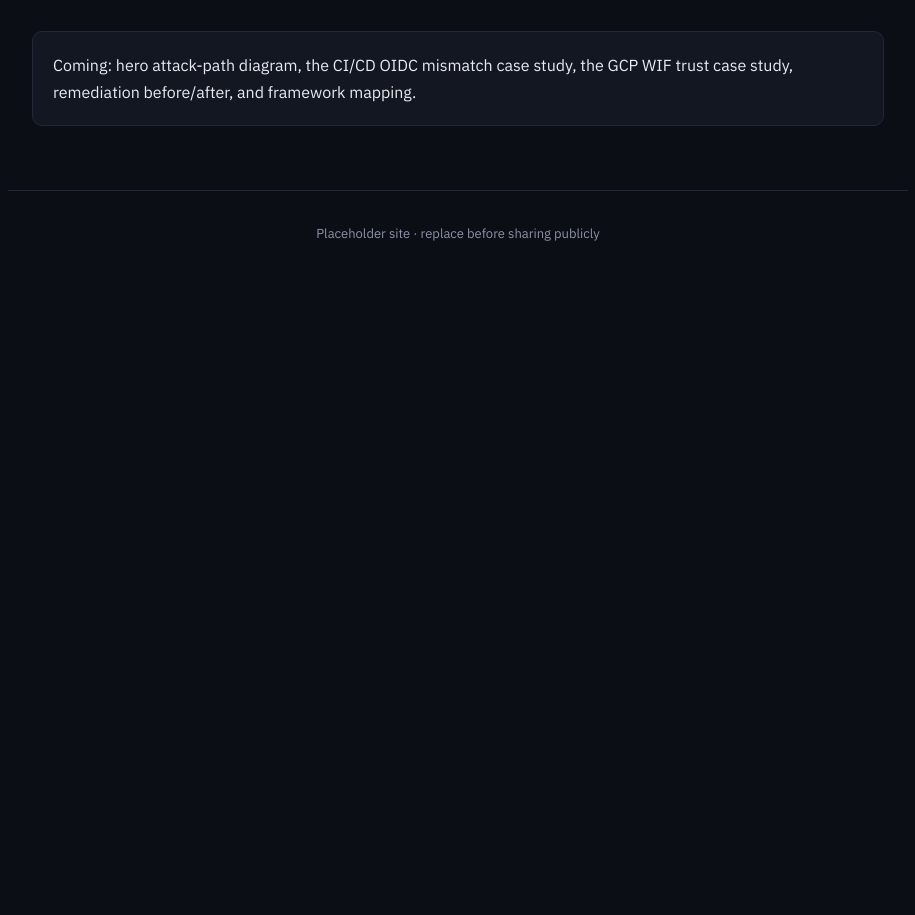
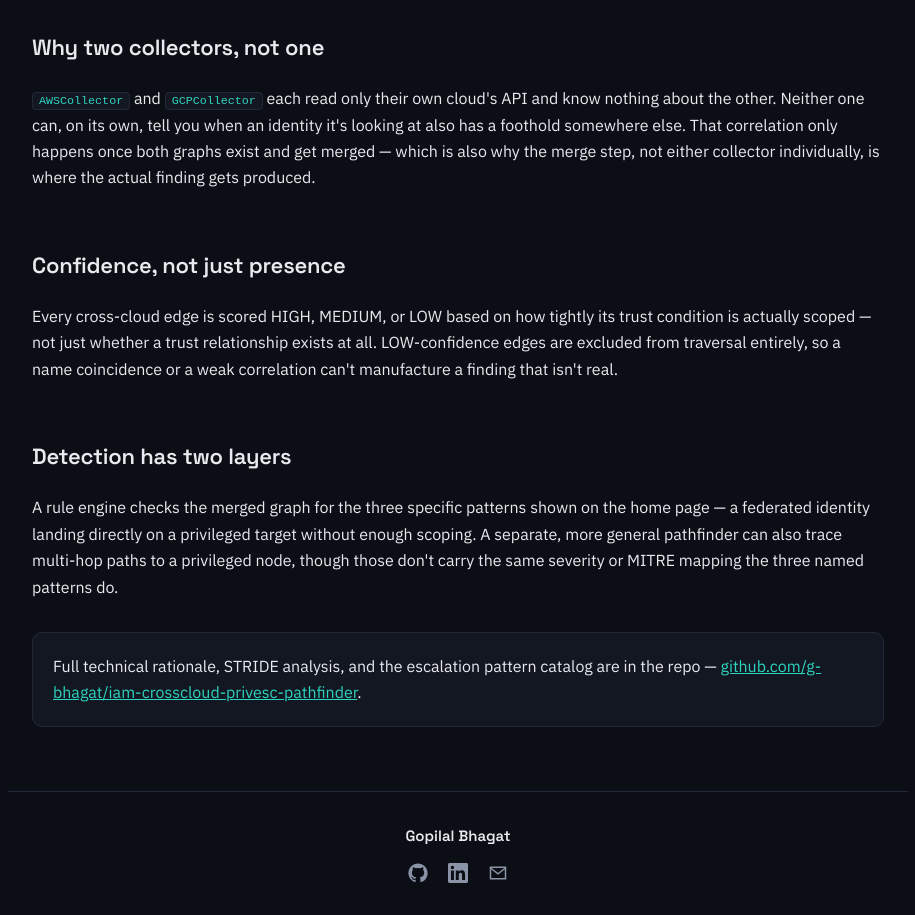
Before and after one commit to g-bhagat/iam-crosscloud-privesc-pathfinder, a plain HTML site: page docs/project.html in a window 1280 px wide. Shown: the part 924-1839 px from the top of the page, without its empty margins (182-1097 px from the left). Before the commit the page ends 1200 px from the top, so only its background shows below. Drawn offline with Linux system fonts and the light colour scheme.

Commit message:
updating cloudprojects project.html

```diff
--- a/docs/project.html
+++ b/docs/project.html
@@ -3,40 +3,81 @@
 <head>
 <meta charset="UTF-8">
 <meta name="viewport" content="width=device-width, initial-scale=1.0">
-<title>Project — placeholder</title>
+<title>Architecture — iam-crosscloud-privesc-pathfinder</title>
 <link rel="stylesheet" href="style.css">
 </head>
 <body>
 <header>
-  <strong>your name</strong>
+  <strong>GB</strong>
   <nav>
     <a href="index.html">Home</a>
-    <a href="project.html" aria-current="page">Project</a>
+    <a href="project.html" aria-current="page">Architecture</a>
   </nav>
 </header>
 
 <main>
-  <span class="status">second page test</span>
-  <h1>Multi-cloud IAM privilege escalation path analyzer</h1>
+  <h1>Architecture</h1>
   <p class="lede">
-    This page confirms multi-page navigation works on GitHub Pages —
-    a plain link to another .html file in the same repo, no routing
-    config needed. Case study content goes here later.
+    AWS and GCP sandbox APIs feed two independent collectors into a
+    unified identity graph, which flows through a correlation engine,
+    escalation rule engine, and pathfinder, producing a remediation
+    report and an interactive visualization.
   </p>
 
   <div class="card">
     <img src="architecture-diagram.svg" alt="System architecture: AWS and GCP sandbox APIs feed dedicated collectors into a unified identity graph, which flows through a correlation engine, escalation rule engine, and pathfinder, producing a remediation report and an interactive visualization." style="width:100%;height:auto;">
   </div>
 
+  <h2>Why two collectors, not one</h2>
+  <p>
+    <code>AWSCollector</code> and <code>GCPCollector</code> each read
+    only their own cloud's API and know nothing about the other.
+    Neither one can, on its own, tell you when an identity it's
+    looking at also has a foothold somewhere else. That correlation
+    only happens once both graphs exist and get merged — which is
+    also why the merge step, not either collector individually, is
+    where the actual finding gets produced.
+  </p>
+
+  <h2>Confidence, not just presence</h2>
+  <p>
+    Every cross-cloud edge is scored HIGH, MEDIUM, or LOW based on how
+    tightly its trust condition is actually scoped — not just whether
+    a trust relationship exists at all. LOW-confidence edges are
+    excluded from traversal entirely, so a name coincidence or a weak
+    correlation can't manufacture a finding that isn't real.
+  </p>
+
+  <h2>Detection has two layers</h2>
+  <p>
+    A rule engine checks the merged graph for the three specific
+    patterns shown on the home page — a federated identity landing
+    directly on a privileged target without enough scoping. A
+    separate, more general pathfinder can also trace multi-hop paths
+    to a privileged node, though those don't carry the same severity
+    or MITRE mapping the three named patterns do.
+  </p>
+
   <div class="card">
-    Coming: hero attack-path diagram, the CI/CD OIDC mismatch case study,
-    the GCP WIF trust case study, remediation before/after, and framework
-    mapping.
+    Full technical rationale, STRIDE analysis, and the escalation
+    pattern catalog are in the repo —
+    <a href="https://github.com/g-bhagat/iam-crosscloud-privesc-pathfinder">github.com/g-bhagat/iam-crosscloud-privesc-pathfinder</a>.
   </div>
 </main>
 
 <footer>
-  Placeholder site · replace before sharing publicly
+  <div class="footer-name">Gopilal Bhagat</div>
+  <div class="footer-icons">
+    <a href="https://github.com/g-bhagat?tab=repositories" aria-label="GitHub" title="GitHub">
+      <svg width="20" height="20" viewBox="0 0 24 24" fill="currentColor"><path d="M12 .5C5.65.5.5 5.65.5 12c0 5.08 3.29 9.39 7.86 10.91.57.1.78-.25.78-.55 0-.27-.01-1.17-.02-2.12-3.2.7-3.88-1.36-3.88-1.36-.52-1.34-1.28-1.69-1.28-1.69-1.04-.72.08-.7.08-.7 1.15.08 1.76 1.19 1.76 1.19 1.03 1.76 2.7 1.25 3.36.96.1-.75.4-1.25.73-1.54-2.55-.29-5.23-1.28-5.23-5.69 0-1.26.45-2.29 1.19-3.09-.12-.29-.52-1.46.11-3.05 0 0 .97-.31 3.18 1.18a11 11 0 0 1 5.79 0c2.2-1.49 3.17-1.18 3.17-1.18.64 1.59.24 2.76.12 3.05.74.8 1.18 1.83 1.18 3.09 0 4.42-2.69 5.4-5.25 5.68.41.36.78 1.06.78 2.14 0 1.55-.01 2.79-.01 3.17 0 .3.2.66.79.55A10.52 10.52 0 0 0 23.5 12C23.5 5.65 18.35.5 12 .5Z"/></svg>
+    </a>
+    <a href="https://www.linkedin.com/in/gopilal-bhagat/" aria-label="LinkedIn" title="LinkedIn">
+      <svg width="20" height="20" viewBox="0 0 24 24" fill="currentColor"><path d="M20.45 20.45h-3.55v-5.57c0-1.33-.02-3.04-1.85-3.04-1.86 0-2.14 1.45-2.14 2.94v5.67H9.36V9h3.41v1.56h.05c.48-.9 1.64-1.85 3.38-1.85 3.61 0 4.28 2.38 4.28 5.47v6.27ZM5.34 7.43a2.06 2.06 0 1 1 0-4.12 2.06 2.06 0 0 1 0 4.12ZM7.12 20.45H3.56V9h3.56v11.45ZM22.22 0H1.77C.8 0 0 .78 0 1.75v20.5C0 23.22.8 24 1.77 24h20.45c.98 0 1.78-.78 1.78-1.75V1.75C24 .78 23.2 0 22.22 0Z"/></svg>
+    </a>
+    <a href="mailto:gopilalnb@gmail.com" aria-label="Email" title="Email">
+      <svg width="20" height="20" viewBox="0 0 24 24" fill="none" stroke="currentColor" stroke-width="1.8"><path d="M3 5h18v14H3V5Z"/><path d="m3 6 9 7 9-7"/></svg>
+    </a>
+  </div>
 </footer>
 </body>
 </html>
```
Also changed, not shown: docs/index.html (+0 -6 lines).
